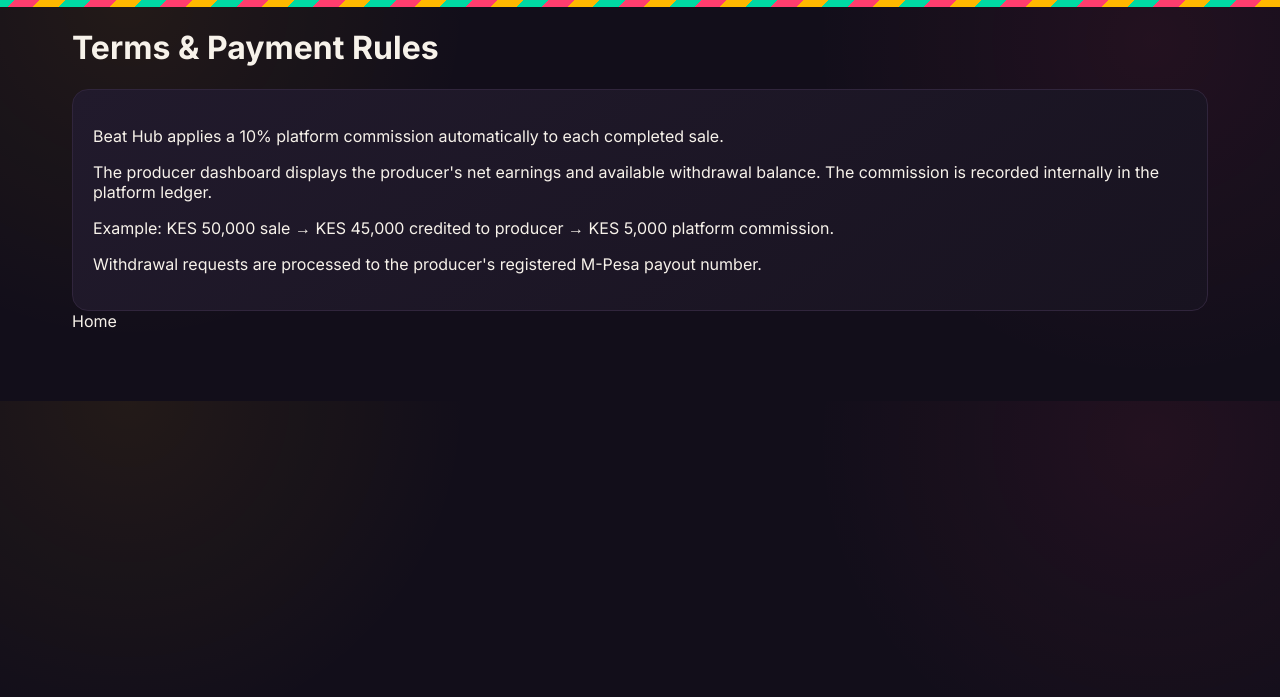
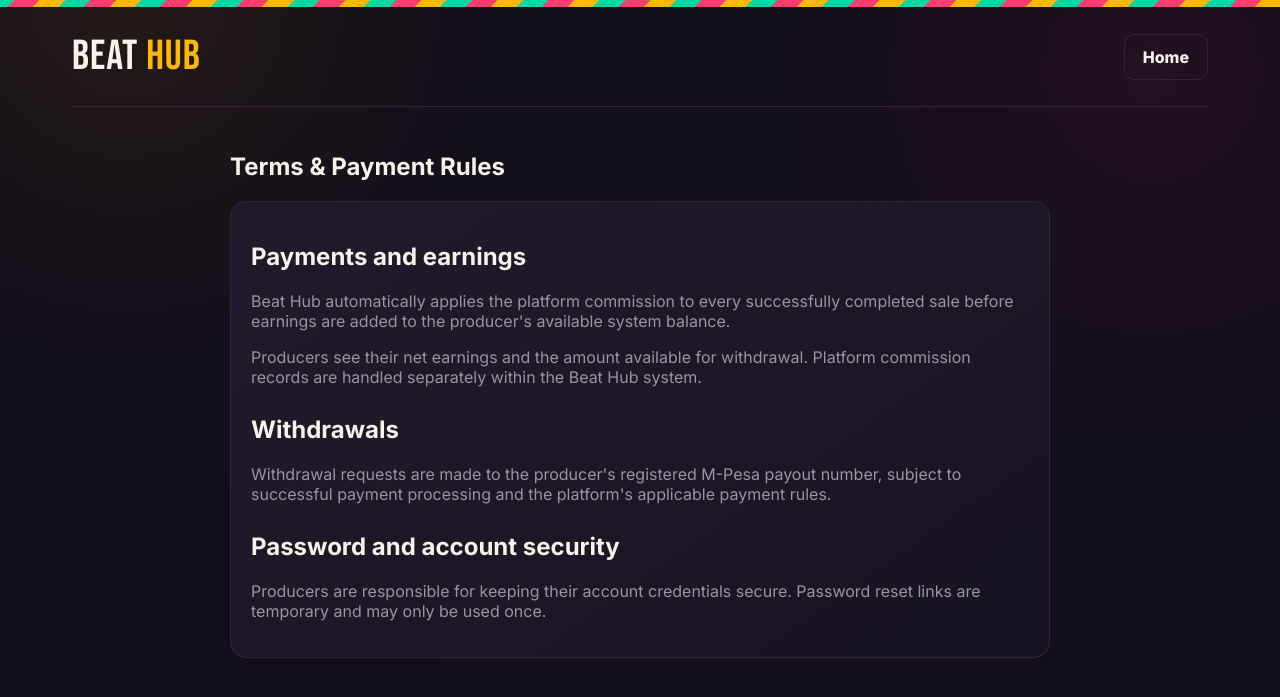
Before and after one commit to stanna65-bot/Beat-Hub, a FastAPI app: page /terms in a window 1280 px wide. Shown: the top 697 px of the page. Run offline with FastAPI, Linux system fonts and the light colour scheme.

Commit message:
Update terms.html

```diff
--- a/templates/terms.html
+++ b/templates/terms.html
@@ -1 +1,46 @@
-{% extends "base.html" %}{% block body %}<h1>Terms & Payment Rules</h1><div class="card"><p>Beat Hub applies a 10% platform commission automatically to each completed sale.</p><p>The producer dashboard displays the producer's net earnings and available withdrawal balance. The commission is recorded internally in the platform ledger.</p><p>Example: KES 50,000 sale → KES 45,000 credited to producer → KES 5,000 platform commission.</p><p>Withdrawal requests are processed to the producer's registered M-Pesa payout number.</p></div><a href="/">Home</a>{% endblock %}
+{% extends "base.html" %}
+
+{% block title %}Terms & Payment Rules | Beat Hub{% endblock %}
+
+{% block body %}
+<div class="nav">
+    <a href="/" class="brand">BEAT <span>HUB</span></a>
+    <a href="/" class="btn alt">Home</a>
+</div>
+
+<section style="max-width:820px;margin:45px auto 0">
+    <h1>Terms & Payment Rules</h1>
+
+    <div class="card">
+        <h2>Payments and earnings</h2>
+
+        <p class="muted">
+            Beat Hub automatically applies the platform commission to every
+            successfully completed sale before earnings are added to the
+            producer's available system balance.
+        </p>
+
+        <p class="muted">
+            Producers see their net earnings and the amount available for
+            withdrawal. Platform commission records are handled separately
+            within the Beat Hub system.
+        </p>
+
+        <h2 style="margin-top:28px">Withdrawals</h2>
+
+        <p class="muted">
+            Withdrawal requests are made to the producer's registered M-Pesa
+            payout number, subject to successful payment processing and the
+            platform's applicable payment rules.
+        </p>
+
+        <h2 style="margin-top:28px">Password and account security</h2>
+
+        <p class="muted">
+            Producers are responsible for keeping their account credentials
+            secure. Password reset links are temporary and may only be used
+            once.
+        </p>
+    </div>
+</section>
+{% endblock %}
```
